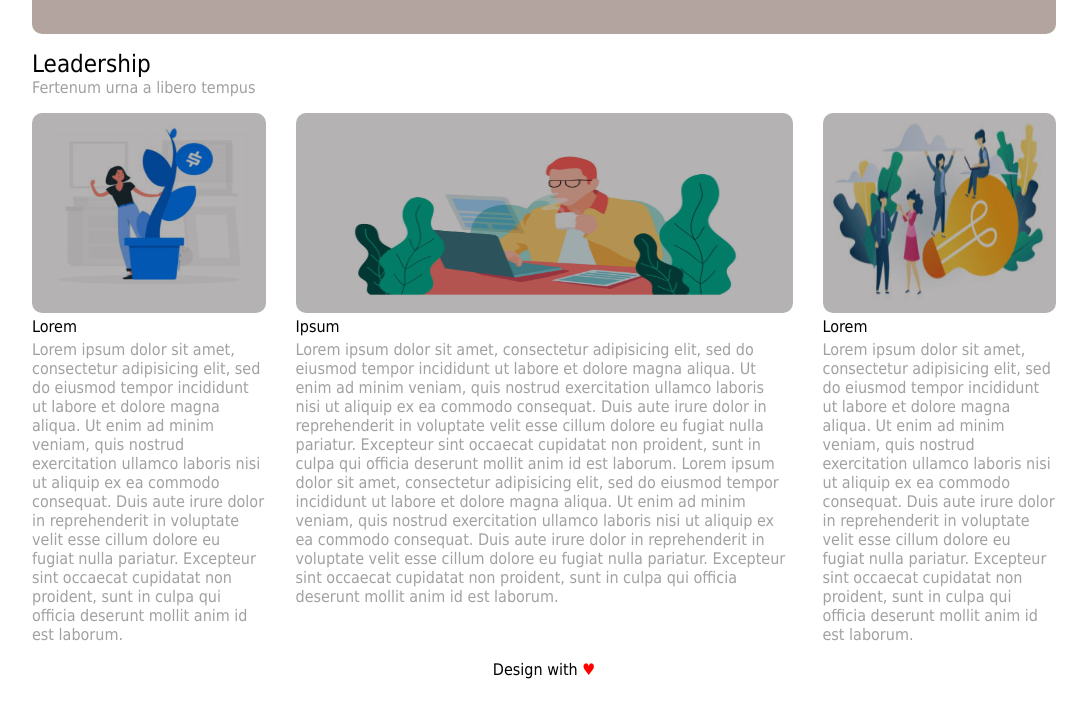
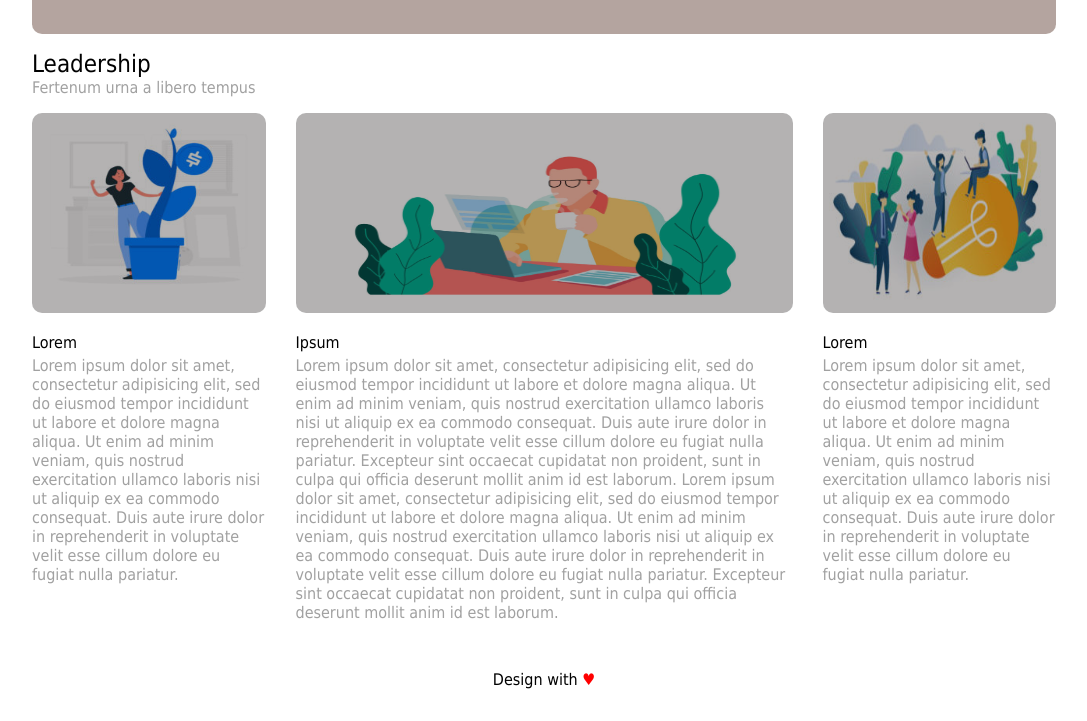
Before and after one commit to WalterRubicondo/htmlcss-wp, a plain HTML site: page index.html in a window 1280 px wide. Shown: the part 484-1205 px from the top of the page, without its empty margins (96-1183 px from the left). Drawn offline with Linux system fonts and the light colour scheme.

Commit message:
Piccole rifiniture

```diff
--- a/assets/css/master.css
+++ b/assets/css/master.css
@@ -28,6 +28,10 @@ body {
 
 .ht-2 {
   height: 200px;
+}
+
+.pt-1 {
+  padding-top: 1em;
 }
 
 /* Utilities */
--- a/index.html
+++ b/index.html
@@ -52,15 +52,15 @@
               <div class="overlay">
               </div>
             </div>
-            <h4>Lorem</h4>
-            <span class="text"> Lorem ipsum dolor sit amet, consectetur adipisicing elit, sed do eiusmod tempor incididunt ut labore et dolore magna aliqua. Ut enim ad minim veniam, quis nostrud exercitation ullamco laboris nisi ut aliquip ex ea commodo consequat. Duis aute irure dolor in reprehenderit in voluptate velit esse cillum dolore eu fugiat nulla pariatur. Excepteur sint occaecat cupidatat non proident, sunt in culpa qui officia deserunt mollit anim id est laborum.</span>
+            <h4 class="pt-1">Lorem</h4>
+            <span class="text"> Lorem ipsum dolor sit amet, consectetur adipisicing elit, sed do eiusmod tempor incididunt ut labore et dolore magna aliqua. Ut enim ad minim veniam, quis nostrud exercitation ullamco laboris nisi ut aliquip ex ea commodo consequat. Duis aute irure dolor in reprehenderit in voluptate velit esse cillum dolore eu fugiat nulla pariatur.</span>
           </div>
           <div class="cln-50">
             <div class="img-center ht-2">
               <div class="overlay">
               </div>
             </div>
-            <h4>Ipsum</h4>
+            <h4 class="pt-1">Ipsum</h4>
             <span class="text">Lorem ipsum dolor sit amet, consectetur adipisicing elit, sed do eiusmod tempor incididunt ut labore et dolore magna aliqua. Ut enim ad minim veniam, quis nostrud exercitation ullamco laboris nisi ut aliquip ex ea commodo consequat. Duis aute irure dolor in reprehenderit in voluptate velit esse cillum dolore eu fugiat nulla pariatur. Excepteur sint occaecat cupidatat non proident, sunt in culpa qui officia deserunt mollit anim id est laborum. Lorem ipsum dolor sit amet, consectetur adipisicing elit, sed do eiusmod tempor incididunt ut labore et dolore magna aliqua. Ut enim ad minim veniam, quis nostrud exercitation ullamco laboris nisi ut aliquip ex ea commodo consequat. Duis aute irure dolor in reprehenderit in voluptate velit esse cillum dolore eu fugiat nulla pariatur. Excepteur sint occaecat cupidatat non proident, sunt in culpa qui officia deserunt mollit anim id est laborum.</span>
           </div>
             <div class="cln-25">
@@ -68,14 +68,14 @@
                 <div class="overlay">
                 </div>
               </div>
-              <h4>Lorem</h4>
-              <span class="text">Lorem ipsum dolor sit amet, consectetur adipisicing elit, sed do eiusmod tempor incididunt ut labore et dolore magna aliqua. Ut enim ad minim veniam, quis nostrud exercitation ullamco laboris nisi ut aliquip ex ea commodo consequat. Duis aute irure dolor in reprehenderit in voluptate velit esse cillum dolore eu fugiat nulla pariatur. Excepteur sint occaecat cupidatat non proident, sunt in culpa qui officia deserunt mollit anim id est laborum.</span>
+              <h4 class="pt-1">Lorem</h4>
+              <span class="text">Lorem ipsum dolor sit amet, consectetur adipisicing elit, sed do eiusmod tempor incididunt ut labore et dolore magna aliqua. Ut enim ad minim veniam, quis nostrud exercitation ullamco laboris nisi ut aliquip ex ea commodo consequat. Duis aute irure dolor in reprehenderit in voluptate velit esse cillum dolore eu fugiat nulla pariatur.</span>
             </div>
         </div>
       </section>
     </main>
 
-    <footer class="container">
+    <footer class="container pt-1">
       <div class="row">
         <div class="cln-100">
           <span class="heart">Design with</span>
```
